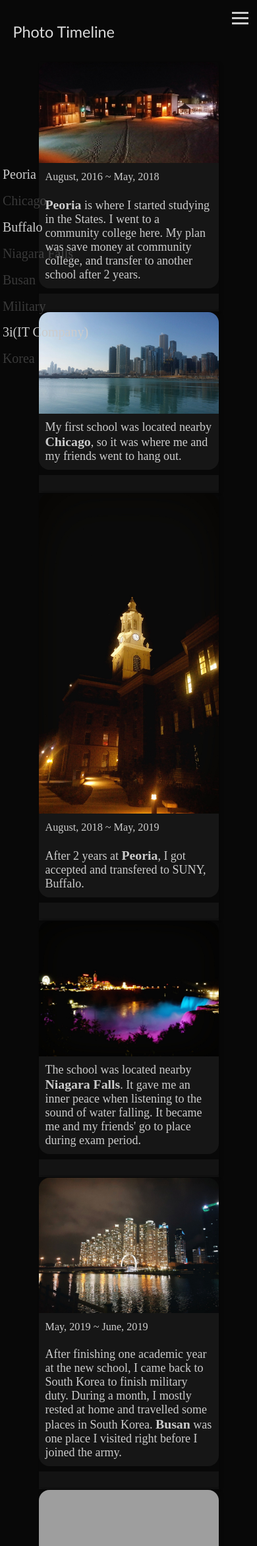
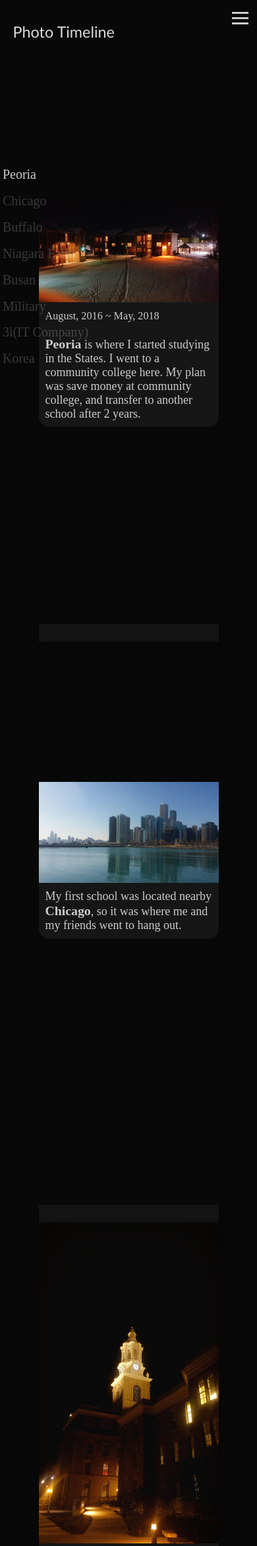
Before and after one commit to JamesOhJins/Profile, a PHP site: page /timeline.html in a window 390 px wide. Shown: the top 2343 px of the page at 66% size. Run offline with PHP 8.4, Linux system fonts and the light colour scheme; some libraries are stand-ins or nearby versions; grey boxes are pictures that could not be loaded.

Commit message:
adjusted timeline

```diff
--- a/assets/css/style.css
+++ b/assets/css/style.css
@@ -2,8 +2,11 @@
     margin: 0;
     padding: 0;
 }
-
+html {
+    scroll-behavior: smooth;
+}
 body {
+    overflow-y: scroll;
     margin: 0;
     height: 100vh;
     display: flex;
@@ -142,7 +145,7 @@ h1 {
     width: 70%;
 }
 .photo {
-    width: 100%;
+    max-height: 80vh;
 }
 
 /* Used for youtube iframewrapper */
@@ -227,7 +230,9 @@ h1 {
     font-weight: bold;
     font-size: 110%;
 }
-
+#timeline_items figcaption {
+    max-height: 20vh;
+}
 
 /*Image modal*/
 
@@ -492,10 +497,17 @@ ul {
   #percent > li {
     list-style: none;
     margin-top: 2vh;
+  }
+  #percent > li > a{
     color:rgba(255, 255, 255, 0.2);
+
 }
 
-
+#timeline_items{
+    height: 100vh;
+    max-height: 190vh;
+    width: auto !important;
+}
 
 /* mobile View */
 
@@ -617,5 +629,11 @@ ul {
         font-size: 20px;
         /* background-color: rgba(0, 0, 0, 0.2); */
     }
+    #timeline .gallery__item img {
+        padding-top: 25vh;
+    }
+    #timeline .gallery__item #buffalo {
+        padding-top: 0 !important;
+    }
 
 }
--- /dev/null
+++ b/assets/js/scrollPercent.js
@@ -0,0 +1,61 @@
+const percentLabel = document.querySelectorAll("#percent > li > a");
+$(window).on('scroll', function () {
+    var s = $(window).scrollTop(),
+        d = $(document).height(),
+        c = $(window).height();
+    var scrollPercent = (s / (d - c)) * 100;
+    scrollPercent.toFixed(2);
+    switch (true) {
+        case (scrollPercent < 5): {
+            changeColor();
+            percentLabel[0].style.color = "#ccc";
+            break;
+        }
+
+        case (scrollPercent < 19): {
+            changeColor();
+            percentLabel[1].style.color = "#ccc";
+            break;
+        }
+        case (scrollPercent < 33): {
+            changeColor();
+            percentLabel[2].style.color = "#ccc";
+            break;
+        }
+        case (scrollPercent < 45): {
+            changeColor();
+            percentLabel[3].style.color = "#ccc";
+            break;
+        }
+        case (scrollPercent < 59): {
+            changeColor();
+            percentLabel[4].style.color = "#ccc";
+            break;
+        }
+        case (scrollPercent < 72.5): {
+            changeColor();
+            percentLabel[5].style.color = "#ccc";
+            break;
+        }
+        case (scrollPercent < 86): {
+            changeColor();
+            percentLabel[6].style.color = "#ccc";
+            break;
+        }
+        case (scrollPercent < 110): {
+            changeColor();
+            percentLabel[7].style.color = "#ccc";
+            // i++;j++;
+            break;
+        }
+        default: {
+            break;
+        }
+    }
+    function changeColor() {
+        percentLabel.forEach(label => {
+            label.style.color = "rgba(255, 255, 255, 0.2)";
+        });
+    }
+
+})
--- a/timeline.html
+++ b/timeline.html
@@ -29,150 +29,80 @@
         <dl class="navLinks">
         </dl>
         <div id="percent">
-            <li>Peoria</li>
-            <li>Chicago</li>
-            <li>Buffalo</li>
-            <li>Niagara Falls</li>
-            <li>Busan</li>
-            <li>Military</li>
-            <li>3i(IT Company)</li>
-            <li>Korea</li>
-         </div>
-        <script>
-            const percentLabel = document.querySelectorAll("#percent > li");
-            $(window).on('scroll', function () {
-                var s = $(window).scrollTop(),
-                    d = $(document).height(),
-                    c = $(window).height();
-                var scrollPercent = (s / (d - c)) * 100;
-                scrollPercent.toFixed(2);
-                switch(true){
-                    case (scrollPercent < 1.67): {
-                        percentLabel[0].style.color = "#ccc";
-                        percentLabel[1].style.color = 'rgba(255, 255, 255, 0.2)';
-                        break;
-                    }
-
-                    case (scrollPercent < 11): {
-                        percentLabel[0].style.color = 'rgba(255, 255, 255, 0.2)';
-                        percentLabel[1].style.color = "#ccc";
-                        percentLabel[2].style.color = 'rgba(255, 255, 255, 0.2)';
-
-                        // i++;
-                        // j++;
-                        break;
-                    }
-                    case (scrollPercent < 34): {
-                        percentLabel[1].style.color = 'rgba(255, 255, 255, 0.2)';
-                        percentLabel[2].style.color = "#ccc";
-                        percentLabel[3].style.color = 'rgba(255, 255, 255, 0.2)';
-
-                        break;
-                    }
-                    case (scrollPercent < 48): {
-                        percentLabel[2].style.color = 'rgba(255, 255, 255, 0.2)';
-                        percentLabel[3].style.color = "#ccc";
-                        percentLabel[4].style.color = 'rgba(255, 255, 255, 0.2)';
-
-                        // i++;j++;
-                        break;
-                    }
-                    case (scrollPercent < 63): {
-                        percentLabel[3].style.color = 'rgba(255, 255, 255, 0.2)';
-                        percentLabel[4].style.color = "#ccc";
-                        percentLabel[5].style.color = 'rgba(255, 255, 255, 0.2)';
-
-                        // i++;j++;
-                        break;
-                    }
-                    case (scrollPercent < 72): {
-                        percentLabel[4].style.color = 'rgba(255, 255, 255, 0.2)';
-                        percentLabel[5].style.color = "#ccc";
-                        percentLabel[6].style.color = 'rgba(255, 255, 255, 0.2)';
-                        // i++;j++;
-                        break;
-                    }
-                    case (scrollPercent < 95): {
-                        percentLabel[5].style.color = 'rgba(255, 255, 255, 0.2)';
-                        percentLabel[6].style.color = "#ccc";
-                        percentLabel[7].style.color = 'rgba(255, 255, 255, 0.2)';
-
-                        // i++;j++;
-                        break;
-                    }
-                    case (scrollPercent < 100): {
-                        percentLabel[6].style.color = 'rgba(255, 255, 255, 0.2)';
-                        percentLabel[7].style.color = "#ccc";
-                        // i++;j++;
-                        break;
-                    }
-                    default: {
-                        break;
-                    }
-                }
-
-            })
+            <li><a href="#peoria">Peoria</a></li>
+            <li><a href="#chicago">Chicago</a></li>
+            <li><a href="#buffalo">Buffalo</a></li>
+            <li><a href="#niagara">Niagara Falls</a></li>
+            <li><a href="#busan">Busan</a></li>
+            <li><a href="#military">Military</a></li>
+            <li><a href="#3i">3i(IT Company)</a></li>
+            <li><a href="#korea">Korea</a></li>
+        </div>
+        <script src = "assets/js/scrollPercent.js">
         </script>
         <div id="timeline">
             <span id=column>
-                <figure class="gallery__item">
+                <figure class="gallery__item" id = "timeline_items">
                     <div class="spinner" style="display:flex">
-                        <img src="assets/images/timeline/peoria.jpeg" class="photo" onload="removeLoader(src)">
+                        <img id="peoria" src="assets/images/timeline/peoria.jpeg" class="photo"
+                            onload="removeLoader(src)">
                     </div>
                     <figcaption><span class="timeline"> August, 2016 ~ May, 2018</span><br><br><span>Peoria</span> is
                         where I started studying in the States. I went to a community college here. My plan was save
                         money at community college, and transfer to another school after 2 years.
                     </figcaption>
                 </figure>
-                <figure class="gallery__item">
+                <figure class="gallery__item" id = "timeline_items">
                     <div class="spinner" style="display:flex">
-                        <img src="assets/images/timeline/chicago.jpeg" class="photo" onload="removeLoader(src)">
+                        <img id="chicago" src="assets/images/timeline/chicago.jpeg" class="photo"
+                            onload="removeLoader(src)">
                     </div>
                     <figcaption>My first school was located nearby <span>Chicago</span>, so it was where me and my
                         friends went to hang out.
                     </figcaption>
                 </figure>
-                <figure class="gallery__item">
+                <figure class="gallery__item" id = "timeline_items">
                     <div class="spinner" style="display:flex">
-                        <img src="assets/images/timeline/buffalo.jpeg" class="photo" onload="removeLoader(src)">
+                        <img id="buffalo" src="assets/images/timeline/buffalo.jpeg" class="photo"
+                            onload="removeLoader(src)">
                     </div>
                     <figcaption><span class="timeline">August, 2018 ~ May, 2019</span> <br><br> After 2 years at
                         <span>Peoria</span>, I got accepted and transfered to SUNY, Buffalo.
                     </figcaption>
                 </figure>
-                <figure class="gallery__item">
+                <figure class="gallery__item" id = "timeline_items">
                     <div class="spinner" style="display:flex">
-                        <img src="assets/images/timeline/niagara.jpeg" class="photo" onload="removeLoader(src)">
+                        <img id="niagara" src="assets/images/timeline/niagara.jpeg" class="photo"
+                            onload="removeLoader(src)">
                     </div>
                     <figcaption>The school was located nearby <span>Niagara Falls</span>. It gave me an inner peace when
                         listening to the sound of water falling. It became me and my friends' go to place during exam
                         period.
                     </figcaption>
                 </figure>
-                <figure class="gallery__item">
+                <figure class="gallery__item" id = "timeline_items">
                     <div class="spinner" style="display:flex">
-                        <img src="assets/images/timeline/busan.jpeg" class="photo" onload="removeLoader(src)">
+                        <img id="busan" src="assets/images/timeline/busan.jpeg" class="photo"
+                            onload="removeLoader(src)">
                     </div>
                     <figcaption><span class="timeline">May, 2019 ~ June, 2019</span><br><br> After finishing one
                         academic year at the new school, I came back to South Korea to finish military duty. During a
                         month, I mostly rested at home and travelled some places in South Korea. <span>Busan</span> was
                         one place I visited right before I joined the army.</figcaption>
                 </figure>
-                <figure class="gallery__item">
+                <figure class="gallery__item" id = "timeline_items">
                     <div class="spinner" style="display:flex">
-                        <img src="https://upload.wikimedia.org/wikipedia/commons/f/f0/K-9_%EC%9E%90%EC%A3%BC%ED%8F%AC_%287445556056%29_%282%29.jpg"
+                        <img id="military"
+                            src="https://upload.wikimedia.org/wikipedia/commons/f/f0/K-9_%EC%9E%90%EC%A3%BC%ED%8F%AC_%287445556056%29_%282%29.jpg"
                             class="photo" onload="removeLoader(src)">
                     </div>
                     <!-- source: wikipedia -->
                     <figcaption><span class="timeline">June, 2019 ~ January, 2021</span><br><br>I served in a Battalion
                         that has K9 Thunder. My role there was to drive k9 Thunder.</figcaption>
                 </figure>
-                <figure class="gallery__item">
+                <figure class="gallery__item"  id = "timeline_items">
                     <div class="spinner" style="display:flex">
-                        <img src="assets/images/timeline/jeju.jpeg" class="photo" onload="removeLoader(src)">
-                    </div>
-                    <div class="spinner" style="display:flex">
-                        <img src="assets/images/timeline/jeju2.jpeg" class="photo" onload="removeLoader(src)">
+                        <img id = "3i" src="assets/images/timeline/jeju2.jpeg" class="photo" onload="removeLoader(src)">
                     </div>
                     <figcaption><span class="timeline">January, 2021 ~ November, 2021</span> <br><br>After finishing one
                         and a half years of military duty, I joined an IT company as a <span>QA tester(engineer)</span>.
@@ -180,9 +110,9 @@
                         I was testing to shoot 3D dollhouses of accommodations in <span>Jeju Island</span>.
                     </figcaption>
                 </figure>
-                <figure class="gallery__item">
+                <figure class="gallery__item" id = "timeline_items">
                     <div class="spinner" style="display:flex">
-                        <img src="assets/images/timeline/covid.png" class="photo" onload="removeLoader(src)">
+                        <img id="korea" src="assets/images/timeline/covid.png" class="photo" onload="removeLoader(src)">
                     </div>
                     <figcaption><span class="timeline">Dec, 2021 ~ Now</span> <br><br> After I quit the IT company I was
                         working, I wanted started to prepare visa and documents to return to school. COVID-19 status in
```
